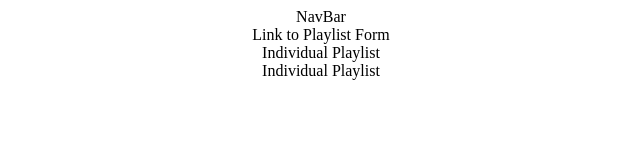
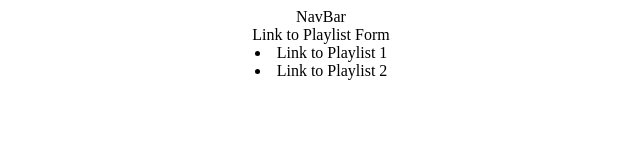
Before and after one commit to njpowers7915/Nicks-Playlist-App, a React (Create React App) app in the folder nicks-playlist-app-client/: page / in a window 1280 px wide. Shown: the top 160 px of the page, without its empty margins (319-959 px from the left). Built offline with nearby package versions, Linux system fonts and the light colour scheme.

Commit message:
Building out components and containers

```diff
--- a/nicks-playlist-app-client/src/components/PlaylistComponent.js
+++ b/nicks-playlist-app-client/src/components/PlaylistComponent.js
@@ -1,10 +1,16 @@
 import React, { Component } from 'react';
+
+import TrackList from './TrackList';
+import TrackSearchForm from './TrackSearchForm';
 
 class PlaylistComponent extends Component {
   render() {
     return (
       <div className="playlist-component">
-        Individual Playlist
+        Name
+        Description
+        <FindTracksForm />
+        <TrackList />
       </div>
     );
   }
--- a/nicks-playlist-app-client/src/components/PlaylistList.js
+++ b/nicks-playlist-app-client/src/components/PlaylistList.js
@@ -1,13 +1,13 @@
 import React, { Component } from 'react';
 
-import PlaylistComponent from './PlaylistComponent';
+import PlaylistComponent from './containers/PlaylistComponent';
 
 class PlaylistList extends Component {
   render() {
     return (
       <div className="playlist-list">
-        <PlaylistComponent />
-        <PlaylistComponent />
+        <li>Link to Playlist 1</li>
+        <li>Link to Playlist 2</li>
       </div>
     );
   }
--- /dev/null
+++ b/nicks-playlist-app-client/src/components/TrackList.js
@@ -0,0 +1,16 @@
+import React, { Component } from 'react';
+
+import TrackComponent from './TrackComponent';
+
+class TrackList extends Component {
+  render() {
+    return (
+      <div className="track-list">
+        <li><TrackComponent /></li>
+        <li><TrackComponent /></li>
+      </div>
+    );
+  }
+}
+
+export default TrackList;
--- /dev/null
+++ b/nicks-playlist-app-client/src/components/TrackSearchForm.js
@@ -0,0 +1,13 @@
+import React, { Component } from 'react';
+
+class TrackSearchForm extends Component {
+  render() {
+    return (
+      <div className="track-search-form">
+        Search for tracks
+      </div>
+    );
+  }
+}
+
+export default TrackSearchForm;
```
Also changed, not shown: nicks-playlist-app-client/src/components/AddButton.js (added, +13 -0 lines), nicks-playlist-app-client/src/components/DeleteButton.js (added, +13 -0 lines), nicks-playlist-app-client/src/components/TrackComponent.js (added, +15 -0 lines).
